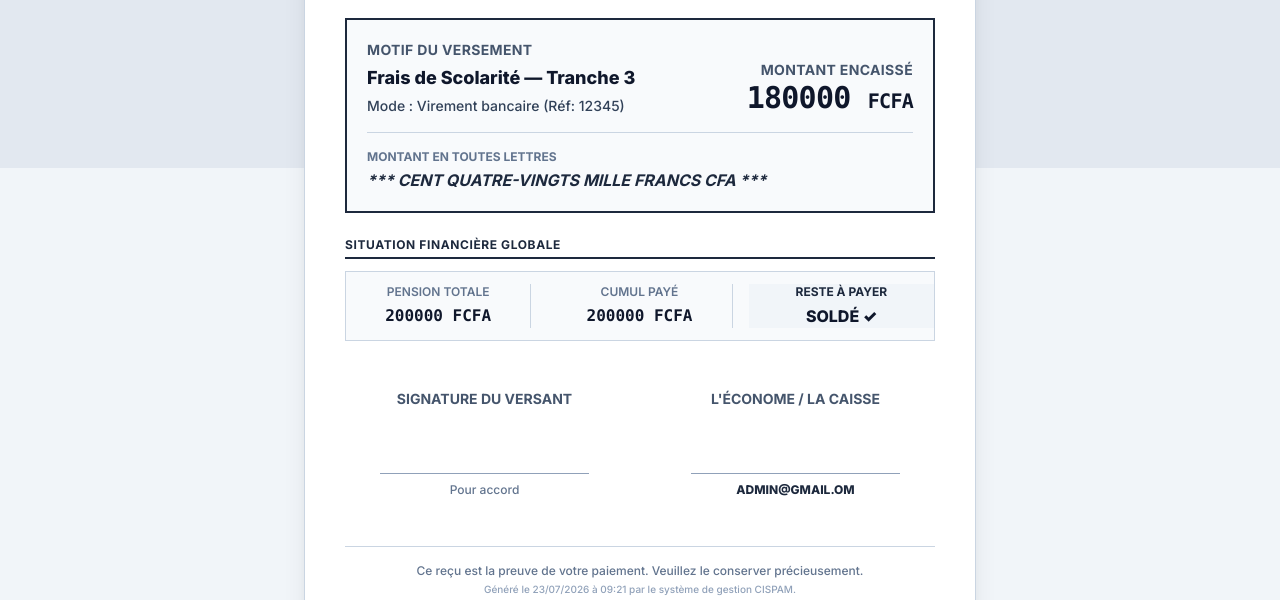
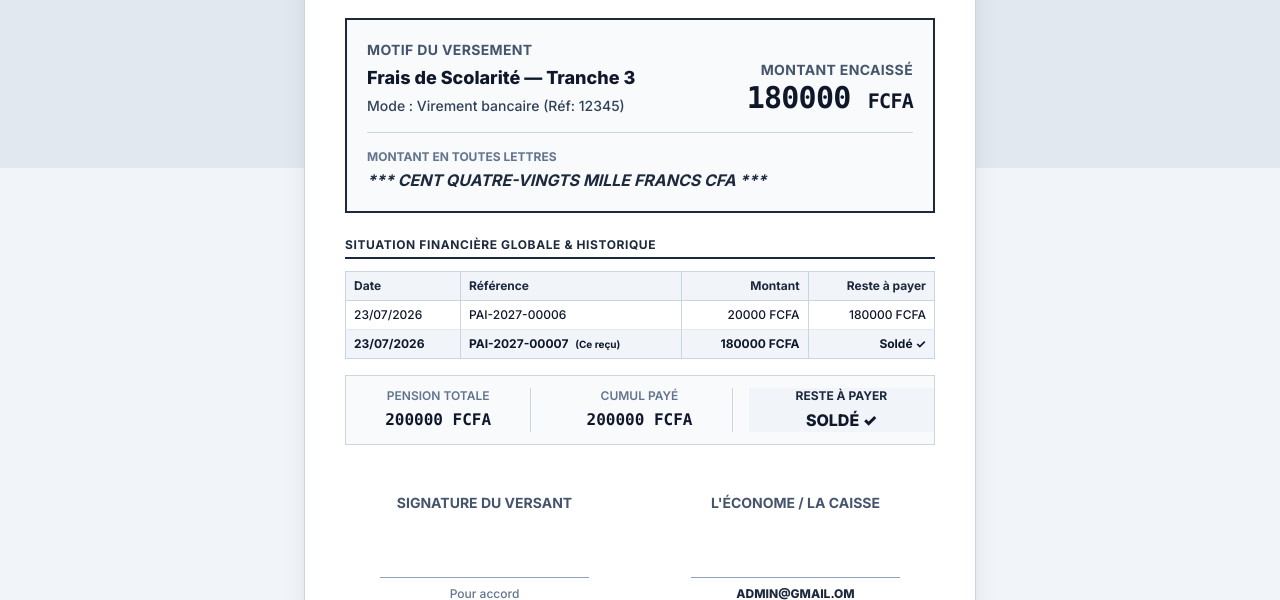
Before and after one commit to ktbm12/cispam, a Django app: page /recus/b0dc2c3a-9810-413c-bd78-d862e30c3b65/ in a window 1280 px wide. Shown: the part 632-1232 px from the top of the page. Run offline with Django 5.2, Linux system fonts and the light colour scheme; a user stored in the database is signed in; data comes from the database, SQL or seed files in the repository; style sheets or scripts are compiled from the project's sources; parts of the project's set-up code (start-up, migrations or seed data) failed here and were passed over.

Commit message:
feat: re-ajout de l'historique des paiements dans la situation globale

```diff
--- a/cispam/cispam/templates/recus/detail.html
+++ b/cispam/cispam/templates/recus/detail.html
@@ -162,9 +162,39 @@
     </div>
 
     <!-- ===================== SITUATION FINANCIÈRE (BILAN) ===================== -->
-    <!-- On remplace le long tableau chronologique par un récapitulatif net et précis -->
     <div class="mb-10">
-      <p class="text-xs uppercase font-bold tracking-wider text-slate-800 border-b-2 border-slate-800 pb-1 mb-3">Situation Financière Globale</p>
+      <p class="text-xs uppercase font-bold tracking-wider text-slate-800 border-b-2 border-slate-800 pb-1 mb-3">Situation Financière Globale & Historique</p>
+
+      <!-- Historique des versements -->
+      <div class="mb-4">
+        <table class="w-full text-left text-[11px] md:text-xs font-medium border border-slate-300">
+          <thead class="bg-slate-100 print-bg-transparent border-b border-slate-300 font-bold text-slate-800">
+            <tr>
+              <th class="py-1.5 px-2 border-r border-slate-300">Date</th>
+              <th class="py-1.5 px-2 border-r border-slate-300">Référence</th>
+              <th class="py-1.5 px-2 text-right border-r border-slate-300">Montant</th>
+              <th class="py-1.5 px-2 text-right">Reste à payer</th>
+            </tr>
+          </thead>
+          <tbody class="divide-y divide-slate-200">
+            {% for item in paiements_avec_cumuls %}
+            <tr class="{% if item.est_courant %}bg-slate-100 print-bg-transparent font-bold{% endif %}">
+              <td class="py-1.5 px-2 border-r border-slate-300">{{ item.paiement.date_paiement|date:"d/m/Y" }}</td>
+              <td class="py-1.5 px-2 border-r border-slate-300">
+                {{ item.paiement.reference }}
+                {% if item.est_courant %} <span class="text-[10px] ml-1">(Ce reçu)</span>{% endif %}
+              </td>
+              <td class="py-1.5 px-2 text-right border-r border-slate-300">{{ item.paiement.montant|floatformat:0 }} FCFA</td>
+              <td class="py-1.5 px-2 text-right">
+                {% if item.est_solde_ligne %}Soldé ✓{% else %}{{ item.reste_apres|floatformat:0 }} FCFA{% endif %}
+              </td>
+            </tr>
+            {% endfor %}
+          </tbody>
+        </table>
+      </div>
+
+      <!-- Récapitulatif Final -->
       <div class="grid grid-cols-3 gap-4 border border-slate-300 bg-slate-50 print-bg-transparent divide-x divide-slate-300 text-center py-3">
         <div>
           <p class="text-xs font-semibold text-slate-500 uppercase">Pension Totale</p>
```
